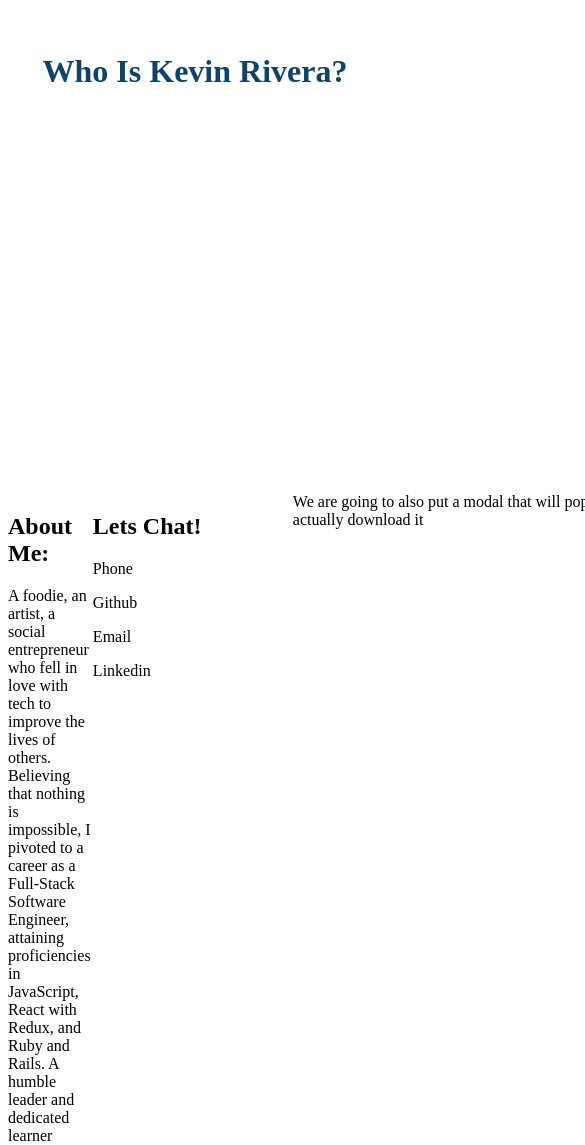
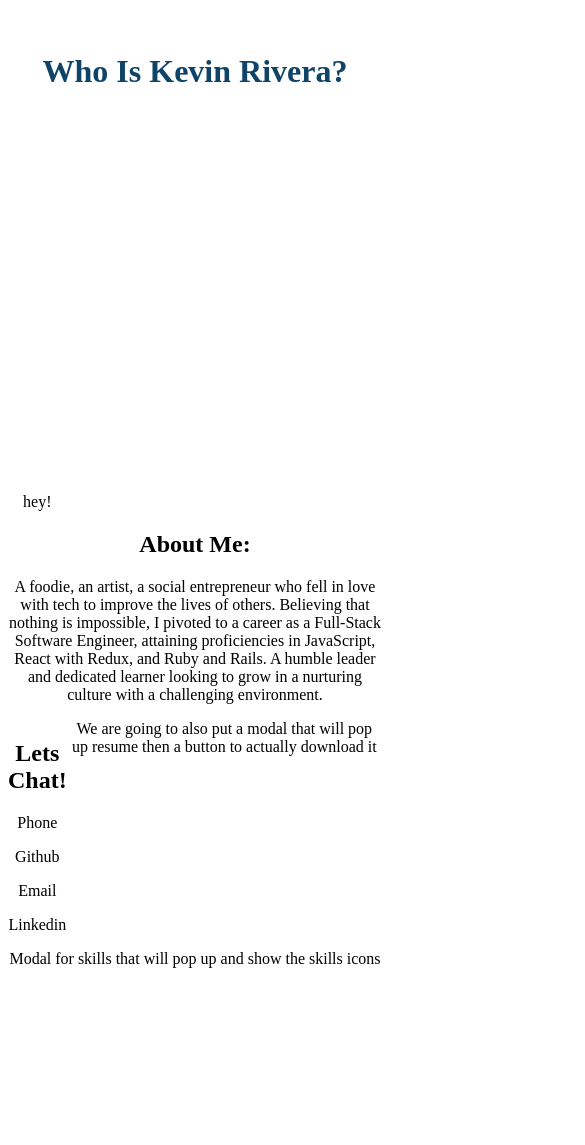
Before and after one commit to krivera1015/kevin_rivera, a React (Create React App) app: page / in a window 390 px wide. Shown: the part 359-1504 px from the top of the page, 585 px wide, since content can reach past the window. After the commit the page ends 1335 px from the top, so only its background shows below. Built offline with nearby package versions, Linux system fonts and the light colour scheme.

Commit message:
Get my spans ready

```diff
--- a/src/App.css
+++ b/src/App.css
@@ -18,5 +18,17 @@
 
 .Bio-container {
   display: grid;
-  grid-template-columns: auto 200px 500px 50px;
+  grid-template-columns: 1fr 60% 1fr;
+  /* grid-gap: 50px; */
 }
+
+.About-me {
+  grid-column: span 2;
+}
+
+@media only screen and (max-width: 800px) {
+  .Bio-container{
+    display: grid;
+    grid-template-columns: 1fr;
+  }
+}
--- a/src/App.js
+++ b/src/App.js
@@ -7,7 +7,7 @@ import FunFactPage from './containers/FunFactPage';
 class App extends Component {
   render() {
     return (
-      <div>
+      <div className="App">
         <FrontPage/>
         <BioPage/>
         <FunFactPage/>
--- a/src/components/BioCard.js
+++ b/src/components/BioCard.js
@@ -4,6 +4,9 @@ class BioCard extends Component {
     render () {
         return (
             <div className="Bio-container">
+                <div className="Profile-picture">
+                    hey!
+                </div>
                 <div className="About-me">
                     <h2>About Me:</h2>
                     <p>A foodie, an artist, a social entrepreneur who
```
